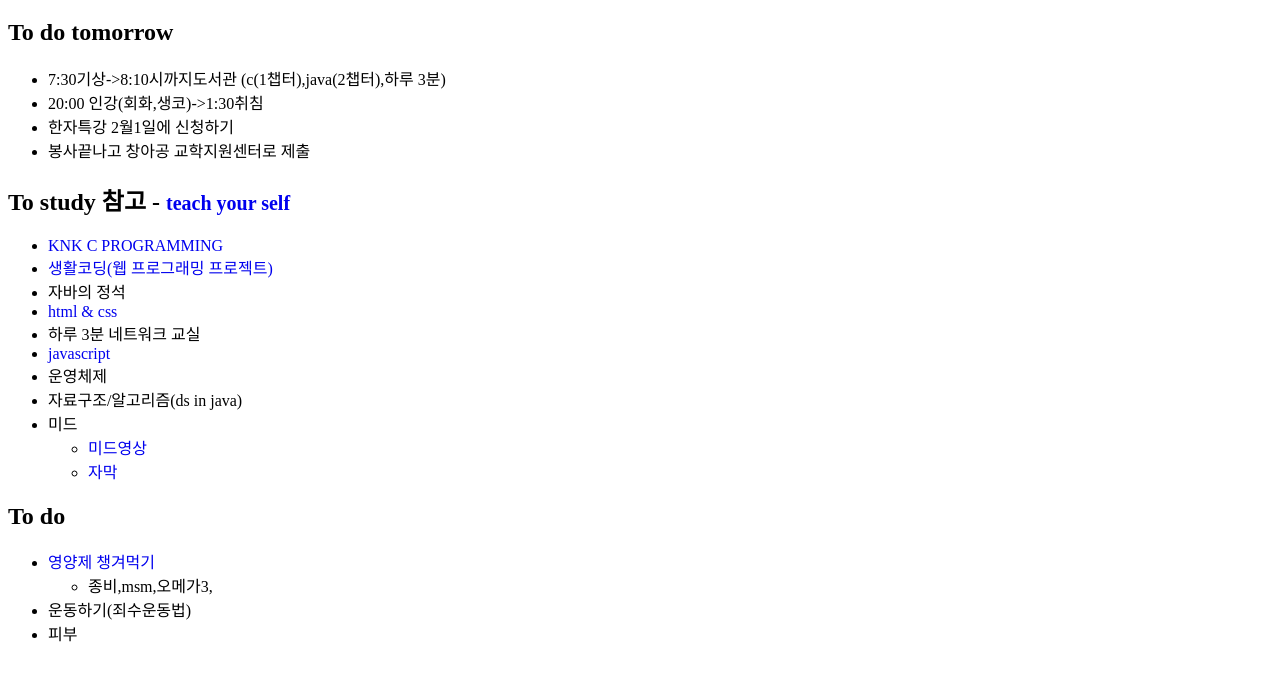
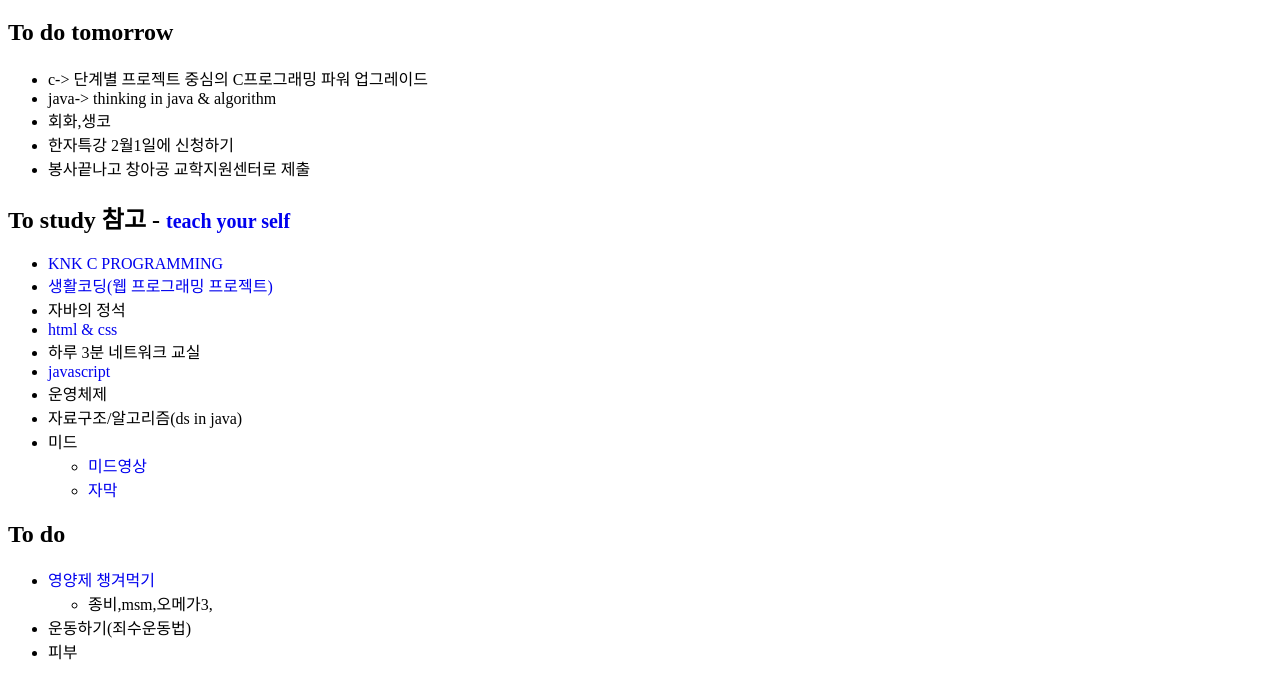
Before and after one commit to ChanheeBaek/web1, a plain HTML site: page index.html in a window 1280 px wide. Shown: the part 83-782 px from the top of the page. Drawn offline with Linux system fonts and the light colour scheme.

Commit message:
18-01-18

```diff
--- a/index.html
+++ b/index.html
@@ -25,8 +25,9 @@
 
     <h2>To do tomorrow</h2>
     <ul>
-      <li>7:30기상->8:10시까지도서관 (c(1챕터),java(2챕터),하루 3분)</li>
-      <li>20:00 인강(회화,생코)->1:30취침</li>
+      <li>c-> 단계별 프로젝트 중심의 C프로그래밍 파워 업그레이드</li>
+      <li>java-> thinking in java & algorithm</li>
+      <li>회화,생코</li>
       <li>한자특강 2월1일에 신청하기</li>
       <li>봉사끝나고 창아공 교학지원센터로 제출</li>
     </ul>
```
